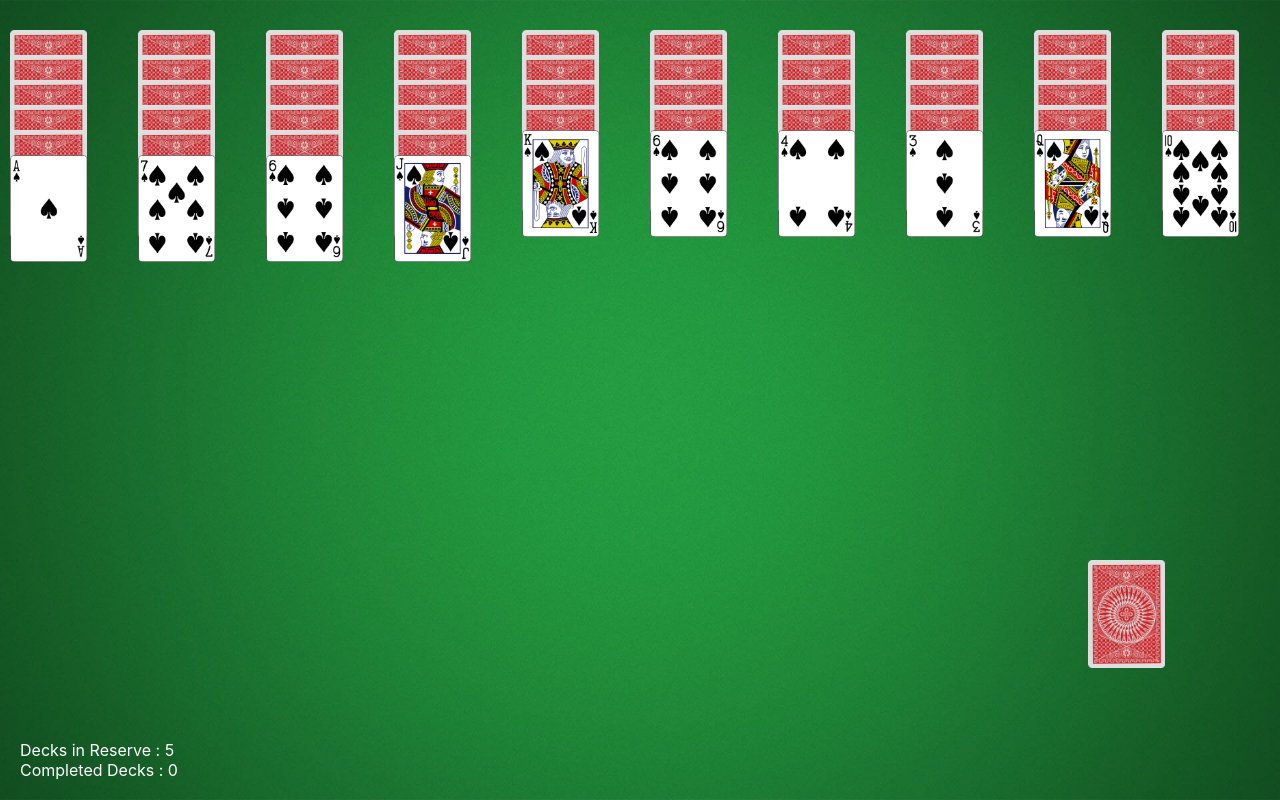
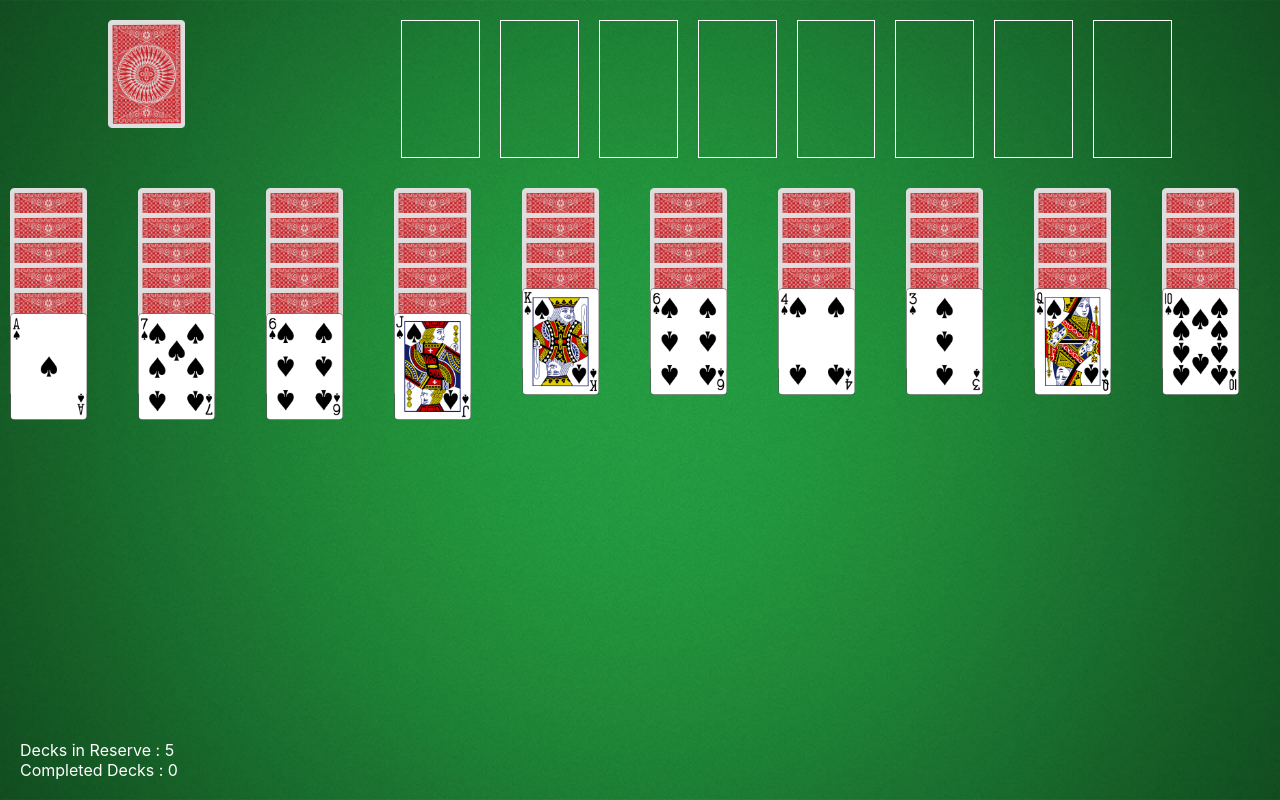
Before and after one commit to omerclskn/react-reversed-spider-solitaire, a React (Create React App) app: page / in a window 1280 px wide. Built offline with nearby package versions, Linux system fonts and the light colour scheme.

Commit message:
add completed decks display, replace cardholder

```diff
--- a/src/assets/css/card.css
+++ b/src/assets/css/card.css
@@ -40,7 +40,6 @@
     width: 6vw;
     cursor: pointer;
     border: 1px solid white;
-    position: absolute;
 }
 
 .card:hover{
@@ -52,8 +51,7 @@
 }
 
 .cardholder {
-    top: 70%;
-    left: 85%;
+    position: relative;
 }
 
 .infobox {
@@ -62,3 +60,15 @@
     padding: 20px;
     color: white;
 }
+
+.top-nav{
+    display: flex;
+    width: 100%;
+    padding-top: 20px;
+    justify-content: space-around;
+}
+
+.blank-wrap{
+    display: flex;
+    gap: 20px;
+}
--- a/src/components/Game.js
+++ b/src/components/Game.js
@@ -105,9 +105,10 @@ const CardCol = () => {
                             var node = element // hold head node bcs if sorting complete, we will need to remove from that index
                         }
                        rank += 1
-                       if (rank === 13) {
+                       if (rank === 3) {
                            removeSelected(node) // remove whole completed deck
                            setComplete(complete + 1) // increase completed card value
+                           setCardDisplay()
                            alert("Congratulations You Have Completed a Deck")
                        }
                     }
@@ -115,9 +116,6 @@ const CardCol = () => {
                 }
                 element = element.next
             }
-        }
-        if (complete === 8) {
-            alert("Congratulations WON !!")
         }
     }
 
@@ -181,6 +179,28 @@ const CardCol = () => {
         }
     }
 
+    const blankWrap = () => {
+        let blanks = []
+
+        for (let index = 0; index < 8; index++) {
+            blanks.push(
+                <div
+                className = "blank"
+                style = {
+                    {
+                        ...(complete > index ? { // if card's show property true, display the card
+                            background: (`var(--as)`),
+                            backgroundSize: 'contain',
+                            backgroundRepeat: 'no-repeat'
+                        } : "")
+                    }
+                } >
+                    </div>
+            )
+        }
+        return blanks
+    }
+
     const cardsPush = (card, index) => {
         let pushed =[]
         let marginValue = 0 // for placing cards
@@ -229,6 +249,17 @@ const CardCol = () => {
     return (
         // wrap cards with column and inside the columns add new cards to get 4 * 6, 6 * 5 card matrix
         <div>
+            <div className="top-nav">
+                <div className = "card cardholder"
+                onClick = {
+                        clickGetCards
+                    } >
+
+                    </div>
+                    <div className="blank-wrap">
+                        {blankWrap()}
+                    </div>
+            </div>
         <div
         className="cards">
             {
@@ -241,10 +272,7 @@ const CardCol = () => {
                 ))
 
             }
-            <div className = "card cardholder"
-                onClick = {clickGetCards} >
 
-                </div>
         </div>
         <div className="infobox">
         <div>
```
